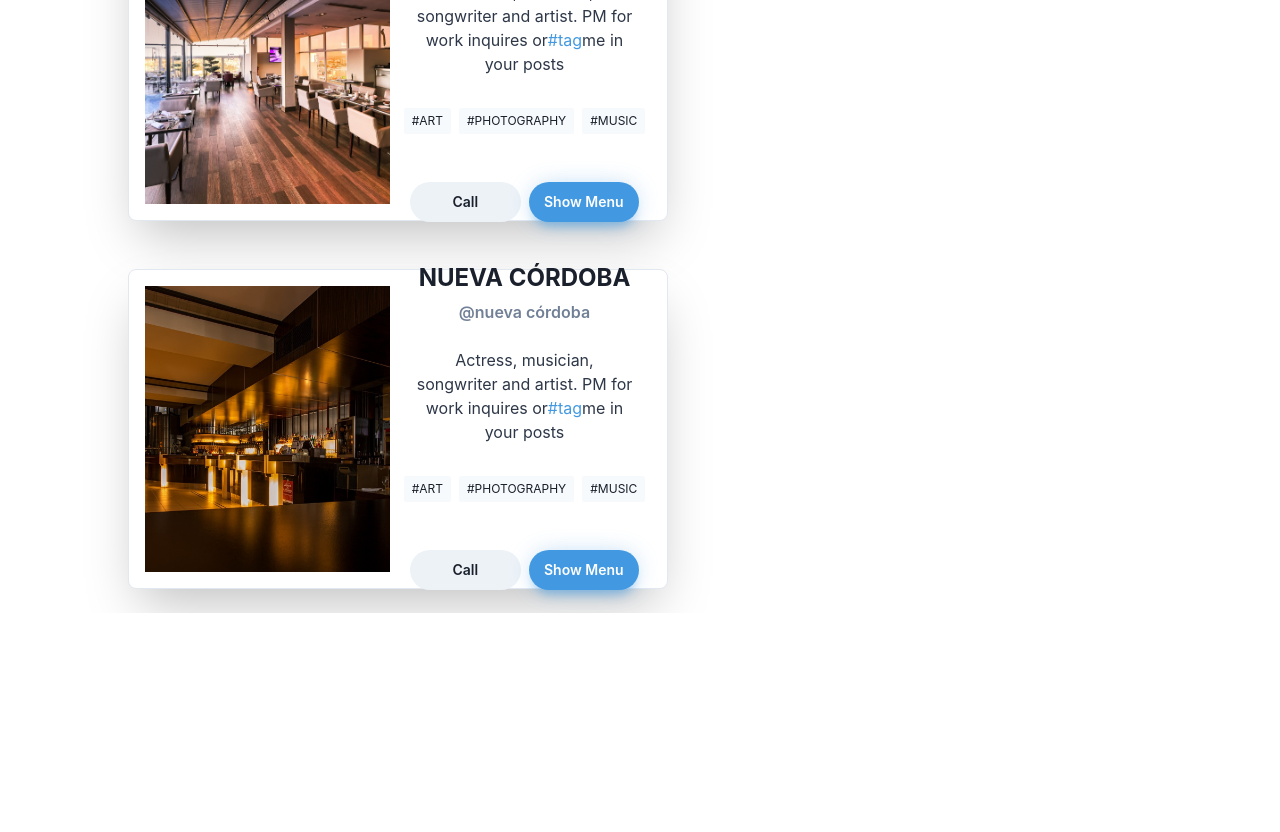
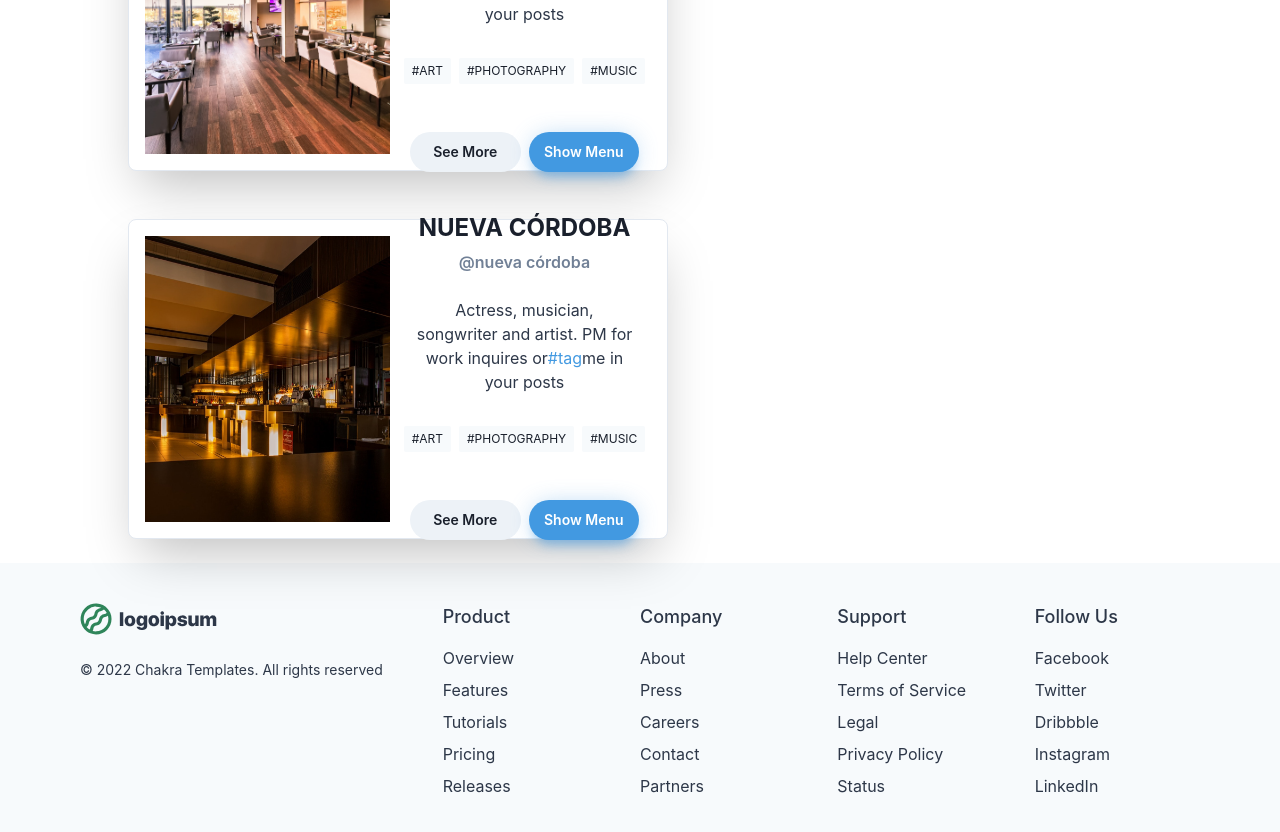
Before and after one commit to FrancoCarrizoDev/sushi-token-frontend, a Next.js app: page /our-food in a window 1280 px wide. Shown: the part 720-1552 px from the top of the page. Before the commit the page ends 1333 px from the top, so only its background shows below. Built offline with nearby package versions, Linux system fonts and the light colour scheme.

Commit message:
add paths for locations and menus

```diff
--- a/components/ui/MainLayout.tsx
+++ b/components/ui/MainLayout.tsx
@@ -1,6 +1,7 @@
 import { Box, Fade, Text } from '@chakra-ui/react'
 import Head from 'next/head'
 import { FC, memo, ReactNode, useEffect, useState } from 'react'
+import Footer from './footer/Footer'
 import Navbar from './navbar/Navbar'
 
 interface Props {
@@ -30,7 +31,7 @@ const MainLayout: FC<Props> = ({ children, title, pageDescription, imageFullUrl
 
       <Box as='main'>{children}</Box>
 
-      <footer>{/* TODO: mi custom footer */}</footer>
+      <Footer />
     </>
   )
 }
--- a/components/ui/stores/StoreCard.tsx
+++ b/components/ui/stores/StoreCard.tsx
@@ -23,6 +23,10 @@ export const StoreCard: FC<Props> = ({ store }) => {
 
   const goToLocal = () => {
     router.push(`/locations/${store.slug}`)
+  }
+
+  const goToMenuLocal = () => {
+    router.push(`/locations/${store.slug}/menu`)
   }
 
   return (
@@ -88,8 +92,9 @@ export const StoreCard: FC<Props> = ({ store }) => {
               _focus={{
                 bg: 'gray.200'
               }}
+              onClick={goToLocal}
             >
-              Call
+              See More
             </Button>
             <Button
               flex={1}
@@ -106,7 +111,7 @@ export const StoreCard: FC<Props> = ({ store }) => {
               _focus={{
                 bg: 'blue.500'
               }}
-              onClick={goToLocal}
+              onClick={goToMenuLocal}
             >
               Show Menu
             </Button>
--- a/pages/index.tsx
+++ b/pages/index.tsx
@@ -159,7 +159,6 @@ const Home: NextPage = () => {
           </Box>
         ))}
       </Carousel>
-      <Footer />
     </MainLayout>
   )
 }
--- a/pages/our-food/index.tsx
+++ b/pages/our-food/index.tsx
@@ -27,7 +27,7 @@ const OurFoodPage: NextPage = () => {
       pageDescription='Disfruta de las cartas de todos nuestros locales'
     >
       <Box
-        paddingTop={{ base: '80px', md: '150px', '3xl': '400px' }}
+        paddingTop={{ base: '80px', md: '100px' }}
         width={{ base: '90%', lg: '80%', '2xl': '70%' }}
         margin={'0 auto'}
       >
```
Also changed, not shown: pages/locations/[local]/index.tsx (added, +7 -0 lines), pages/locations/[local]/menu/index.tsx (added, +7 -0 lines), pages/locations/[location].tsx (deleted, +0 -7 lines), pages/locations/index.tsx (+4 -4 lines).
